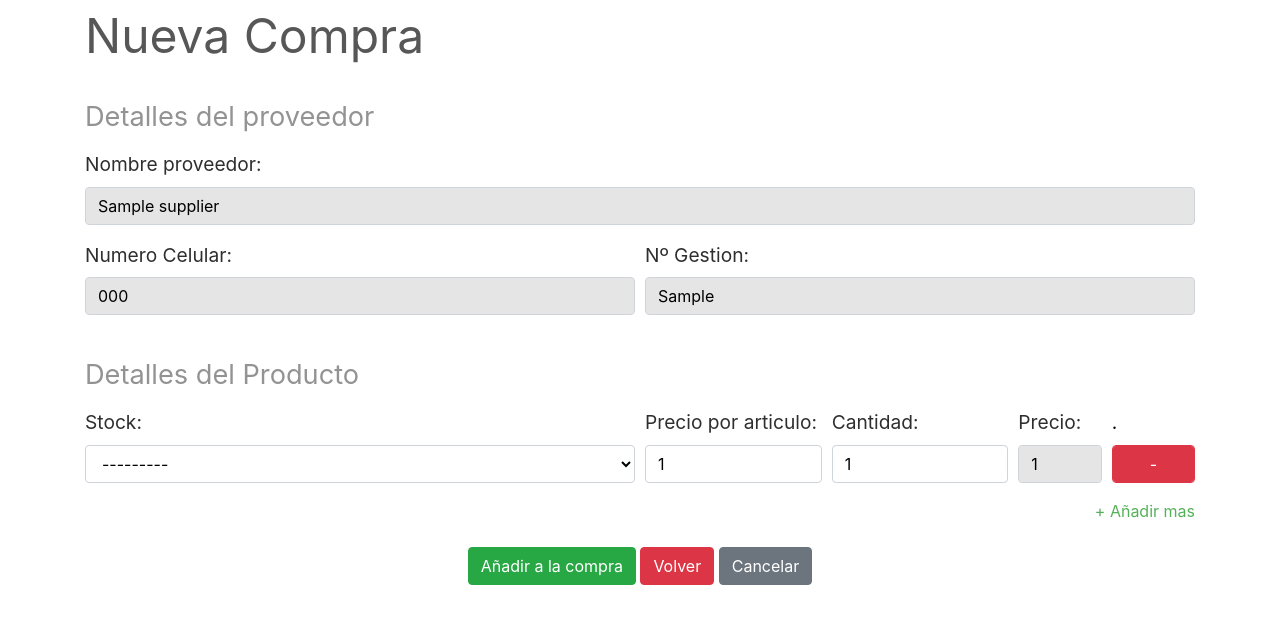
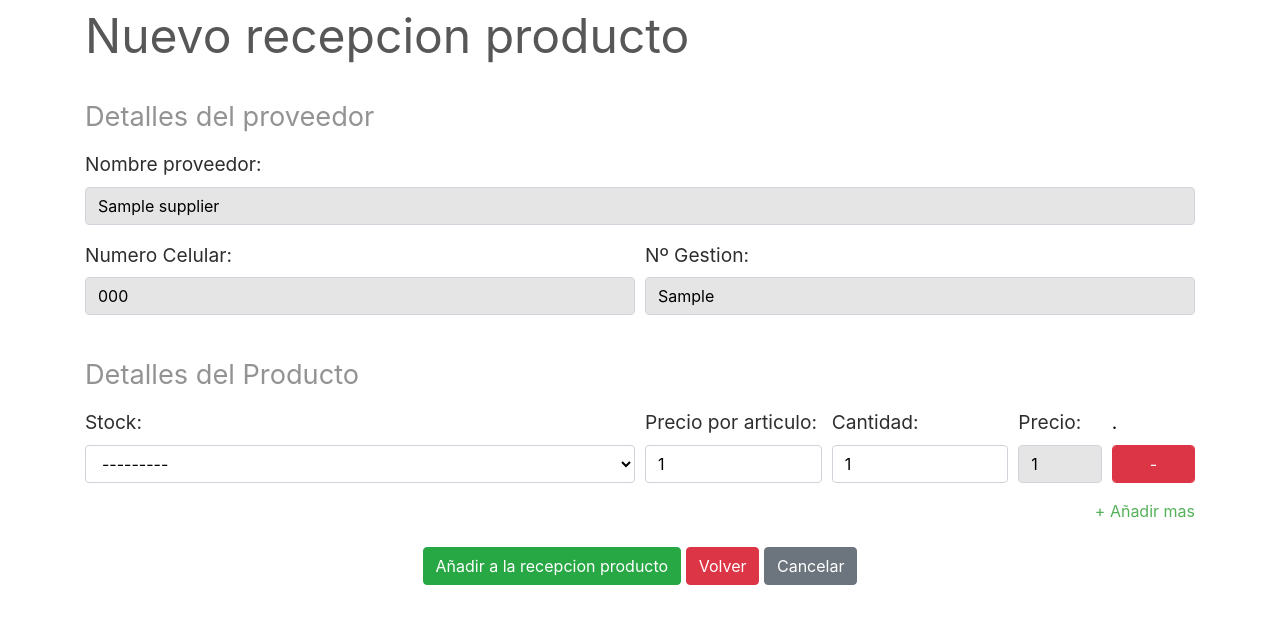
Before and after one commit to KrizXD/MusicProBodega, a Django app: page /transactions/purchases/new/1 in a window 1280 px wide. Shown: the top 624 px of the page. Run offline with Django 3.2, Linux system fonts and the light colour scheme; data comes from the database, SQL or seed files in the repository; tables that the repository leaves empty hold one stand-in row (values such as "Sample post"); some libraries are stand-ins or nearby versions.

Commit message:
new_purchase.html

```diff
--- a/transactions/templates/purchases/new_purchase.html
+++ b/transactions/templates/purchases/new_purchase.html
@@ -2,12 +2,12 @@
 {% load static %}
 
 
-{% block title %} Nueva Compra {% endblock title %}
+{% block title %} Nuevo recepcion producto  {% endblock title %}
 
 
 {% block content %}
 
-    <div style="color:#575757; font-style: bold; font-size: 3rem; border-bottom: 1px solid white;">Nueva Compra</div>
+    <div style="color:#575757; font-style: bold; font-size: 3rem; border-bottom: 1px solid white;">Nuevo recepcion producto </div>
 
         <br>
 
@@ -82,7 +82,7 @@
             <br>
 
             <div class="align-middle">
-                <button type="submit" class="btn btn-success">Añadir a la compra</button>
+                <button type="submit" class="btn btn-success">Añadir a la recepcion producto </button>
                 <a href="{% url 'select-supplier' %}" class="btn btn-danger">Volver</a>
                 <a href="{% url 'purchases-list' %}" class="btn btn-secondary">Cancelar</a>
             </div>
```
